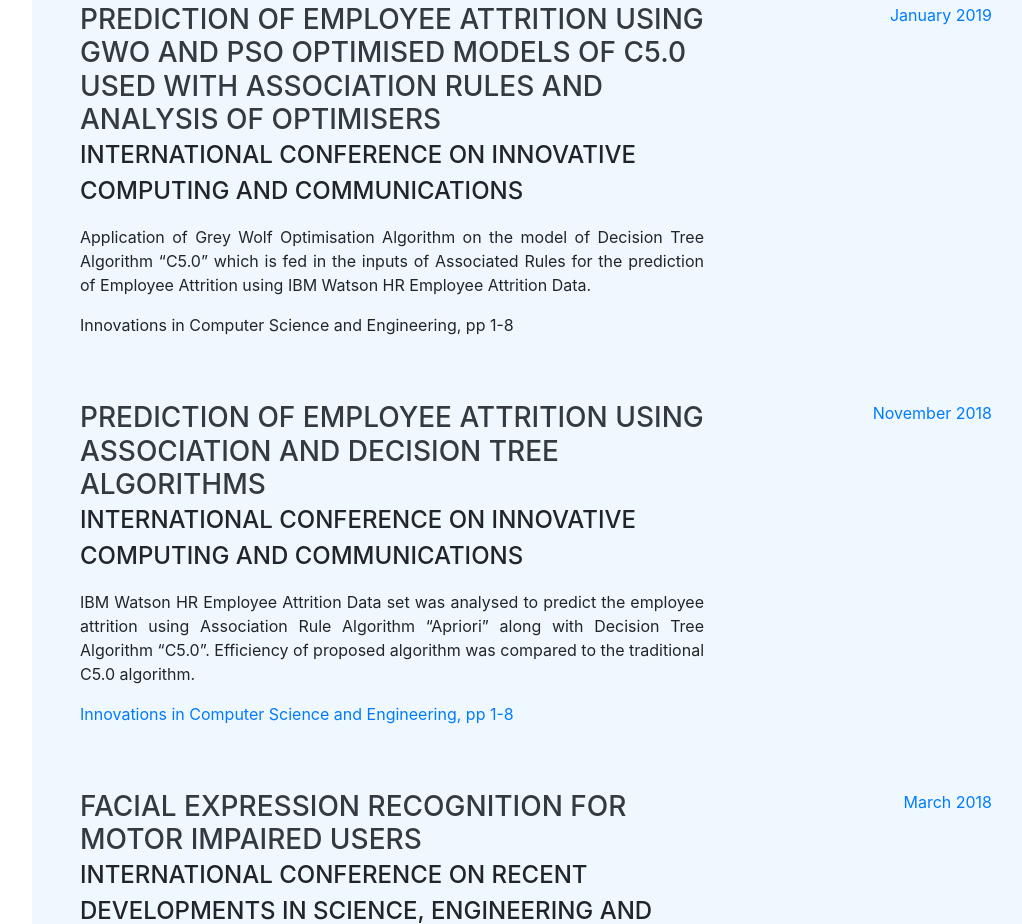
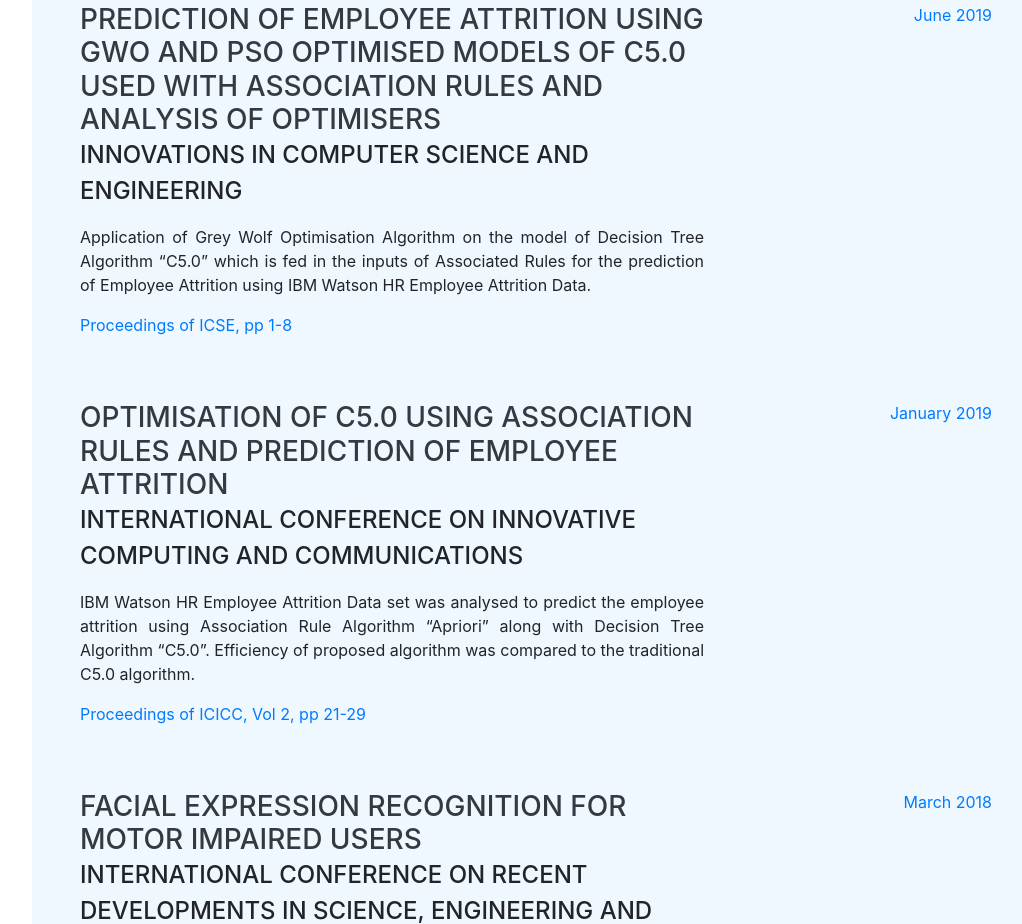
Before and after one commit to krishnasehgal/krishnasehgal.github.io, a website with bundled scripts: page index.html in a window 1280 px wide. Shown: the part 6900-7824 px from the top of the page, without its empty margins (240-1262 px from the left). Built offline with nearby package versions, Linux system fonts and the light colour scheme; a web font is replaced by a local one.

Commit message:
Update index.html

```diff
--- a/index.html
+++ b/index.html
@@ -403,23 +403,23 @@
 		    <div class="resume-item d-flex flex-column flex-md-row justify-content-between mb-5">
           <div class="resume-content">
             <h3 class="mb-0" >Prediction of Employee Attrition using GWO and PSO Optimised Models of C5.0 used with Association Rules and Analysis of Optimisers</h3>
-            <div class="subheading mb-3">International Conference on Innovative Computing and Communications</div>
+            <div class="subheading mb-3">Innovations in Computer Science and Engineering</div>
             <p style="text-align: justify;">Application of Grey Wolf Optimisation Algorithm on the model of Decision Tree Algorithm “C5.0” which is fed in the inputs of Associated Rules for the prediction of Employee Attrition using IBM Watson HR Employee Attrition Data.</p>
-			   <p>  Innovations in Computer Science and Engineering, pp 1-8</p>
+              <p> <a href="https://link.springer.com/chapter/10.1007/978-981-13-7082-3_1"> Proceedings of ICSE, pp 1-8</a></p>
           </div>
           <div class="resume-date text-md-right">
-            <span class="text-primary">January 2019</span>
+            <span class="text-primary">June 2019</span>
           </div>
         </div>
 		     <div class="resume-item d-flex flex-column flex-md-row justify-content-between mb-5">
           <div class="resume-content">
-            <h3 class="mb-0">Prediction of Employee Attrition using Association and Decision Tree Algorithms</h3>
+            <h3 class="mb-0">Optimisation of C5.0 using Association Rules and Prediction of Employee Attrition</h3>
             <div class="subheading mb-3">International Conference on Innovative Computing and Communications</div>
             <p style="text-align: justify;">IBM Watson HR Employee Attrition Data set was analysed to predict the employee attrition using Association Rule Algorithm “Apriori” along with Decision Tree Algorithm “C5.0”. Efficiency of proposed algorithm was compared to the traditional C5.0 algorithm.</p>
-			  <p> <a href="https://books.google.com/books?id=8_edDwAAQBAJ&pg=PA1&lpg=PA1&dq=prediction+of+employee+attrition+k+sehgal&source=bl&ots=AndYUwhIyk&sig=ACfU3U2UGVhWOCowEk8J6nn6_paLbkxG5Q&hl=en&sa=X&ved=2ahUKEwj7rvzXpMXjAhW5ITQIHQa6BBAQ6AEwAHoECAgQAQ#v=onepage&q=prediction%20of%20employee%20attrition%20k%20sehgal&f=false"> Innovations in Computer Science and Engineering, pp 1-8</a></p>
+			  <p> <a href="329073234_Optimisation_of_C50_Using_Association_Rules_and_Prediction_of_Employee_Attrition_Proceedings_of_ICICC_2018_Volume_2"> Proceedings of ICICC, Vol 2, pp 21-29</a></p>
           </div>
           <div class="resume-date text-md-right">
-            <span class="text-primary">November 2018</span>
+            <span class="text-primary">January 2019</span>
           </div>
         </div>
 
```
